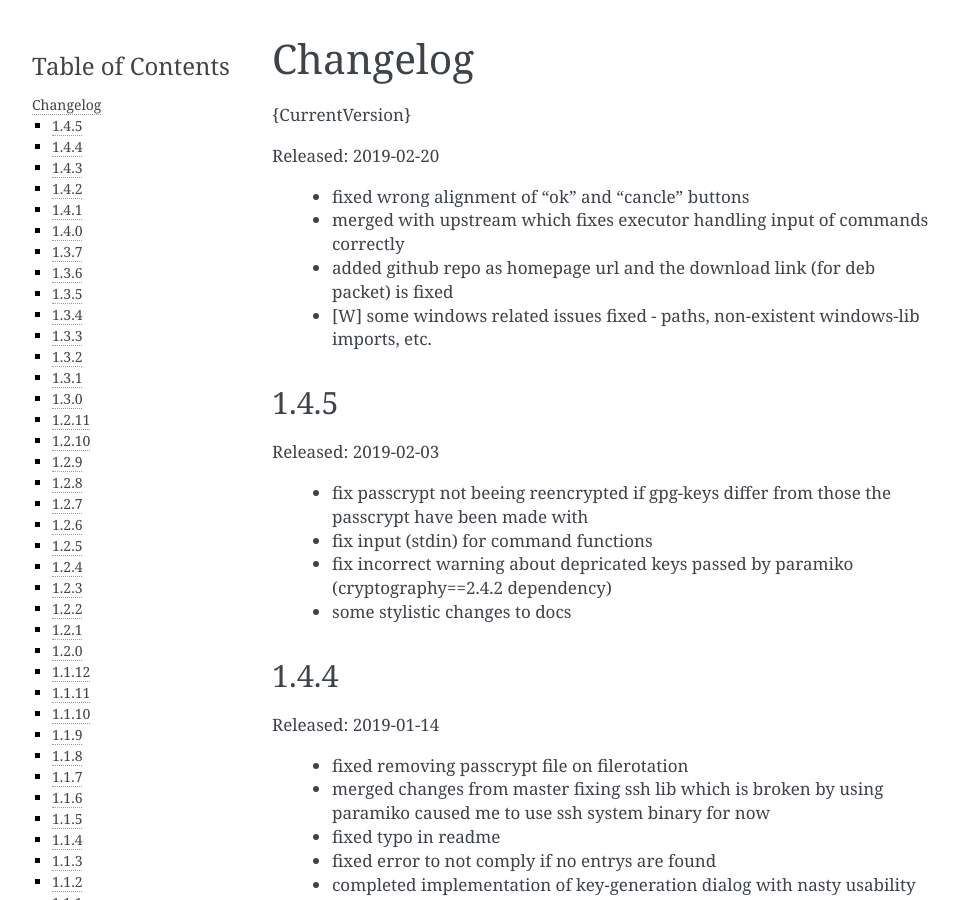
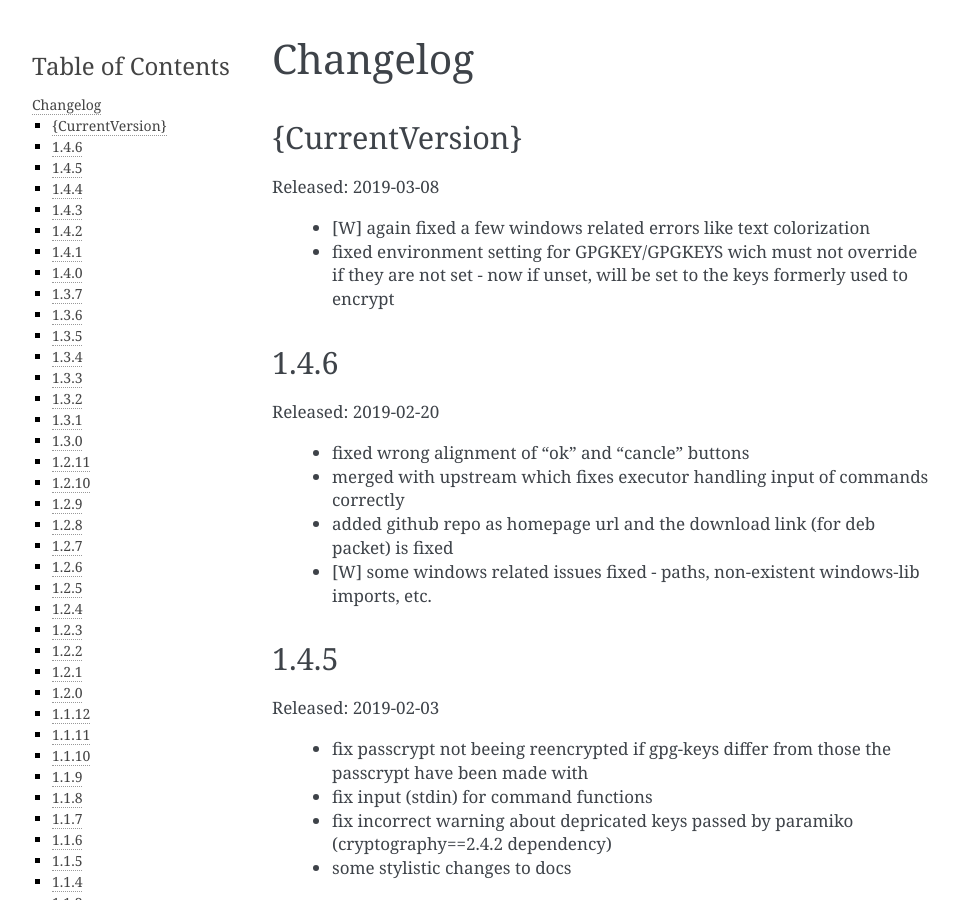
Before and after one commit to d0n/pwclip, a Sphinx documentation site: the page built from docs/changelog.rst, in a window 1280 px wide and 900 px high. Shown: the whole window, without its empty margins (148-1107 px from the left). Built offline with Sphinx 7.4.7, drawn with Linux system fonts in a browser that asks for light colours.

Commit message:
modified = docs/changelog.rst

```diff
--- a/docs/changelog.rst
+++ b/docs/changelog.rst
@@ -3,6 +3,20 @@ Changelog
 =========
 
 {CurrentVersion}
+-----
+
+Released: 2019-03-08
+
+  * [W] again fixed a few windows related errors like text colorization
+
+  * fixed environment setting for GPGKEY/GPGKEYS wich must not override
+    if they are not set - now if unset, will be set to the keys formerly
+    used to encrypt
+
+
+
+1.4.6
+-----
 
 Released: 2019-02-20
 
```
